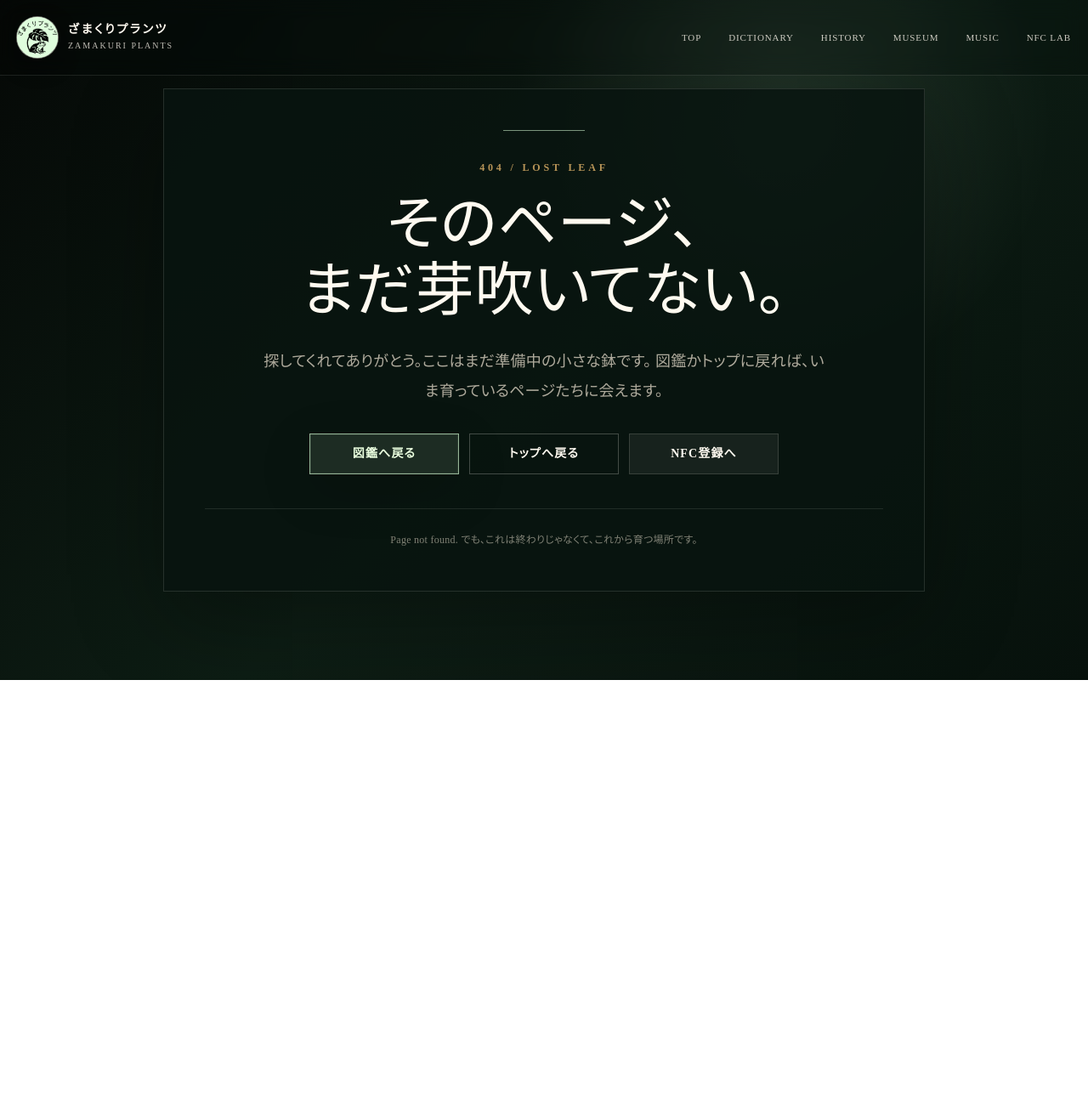
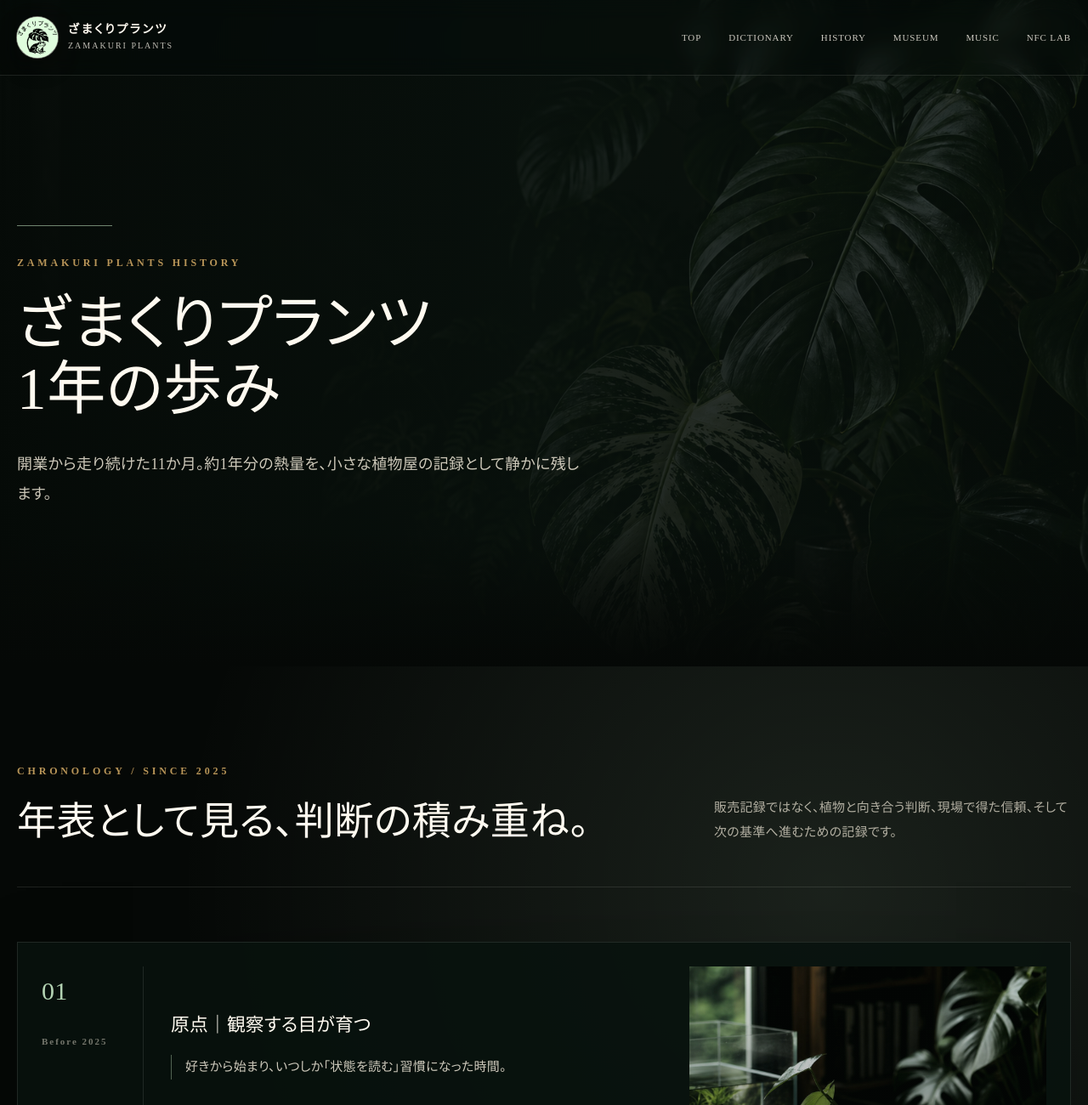
Before and after one commit to kumag36/aroid-nfc, a Next.js app: page /history in a window 1280 px wide. Before the commit this address had no page. Shown: the top 1300 px of the page at 85% size. Before the commit the page ends 800 px from the top, so only its background shows below. Built offline with nearby package versions, Linux system fonts and the light colour scheme.

Commit message:
Add standalone history page

```diff
--- a/app/components/BrandHeader.tsx
+++ b/app/components/BrandHeader.tsx
@@ -4,7 +4,7 @@ import Link from 'next/link'
 const navItems = [
   { href: '/', label: 'TOP' },
   { href: '/dictionary', label: 'DICTIONARY' },
-  { href: '/#history', label: 'HISTORY' },
+  { href: '/history', label: 'HISTORY' },
   { href: '/museum', label: 'MUSEUM' },
   { href: '/music', label: 'MUSIC' },
   { href: '/nfc/verify', label: 'NFC LAB' },
--- /dev/null
+++ b/app/history/page.tsx
@@ -0,0 +1,167 @@
+import Image from 'next/image'
+import Link from 'next/link'
+import BrandHeader from '@/app/components/BrandHeader'
+
+const history = [
+  {
+    period: 'Before 2025',
+    title: '原点｜観察する目が育つ',
+    image: '/history/origin.jpg',
+    lead: '好きから始まり、いつしか「状態を読む」習慣になった時間。',
+    text: `メダカ、観賞魚、爬虫類、昆虫、タランチュラ。ジャンルは違っても、向き合っていたのはいつも「生きているものの変化」でした。
+
+水、温度、光、餌、環境。少しの違いで状態が変わる。その理由を見つけることが、遊びであり、学びでもありました。`,
+  },
+  {
+    period: 'Immersion',
+    title: 'モンステラへの没入',
+    image: '/history/plants.jpg',
+    lead: '希少品種を集めるだけではなく、違いを見分ける段階へ。',
+    text: `タイコンステレーション、ホワイトタイガー、イエローマリリン、ホワイトモンスター。希少な名前に触れるほど、品種名だけでは語れない個体差が見えてきました。
+
+斑の入り方、葉の厚み、節間、根の強さ、展開の癖。美しさは一枚の写真ではなく、育つ過程の中にあります。`,
+  },
+  {
+    period: 'Opening / 0 Month',
+    title: 'ざまくりプランツ始動',
+    image: '/history/opening.jpg',
+    lead: '神奈川県座間市、平屋の軒先から始まった小さな植物屋。',
+    text: `大きな店舗も、派手な看板も、過剰な在庫もない。最初にあったのは、確実に良いと思える株だけを届けたいという判断でした。
+
+小さく始めることは、妥協ではありません。仕入れ、管理、手渡し、説明。その一つひとつに目が届く大きさで始めることを選びました。`,
+  },
+  {
+    period: 'Event / 3 Months',
+    title: 'イベント出店で、現場に立つ',
+    image: '/history/event.jpg',
+    lead: '画面越しではなく、実物を見てもらうことで信頼を積み上げる。',
+    text: `最初に選んだのは、ネットだけで完結する販売ではなく、実際に見て、触れて、納得してもらう現場でした。
+
+葉の質感、根の状態、斑の入り方。言葉だけでは伝わらない情報が、目の前の株にはあります。`,
+  },
+  {
+    period: 'Asia / 9 Months',
+    title: '海外との接点、基準が上がる',
+    image: '/history/overseas.jpg',
+    lead: 'タイ、中国、ベトナム。熱量の高い現場に触れ、扱う覚悟を更新する。',
+    text: `アジアを代表するナーセリーや、世界中のマニアが集まる流通の現場。そこには、想像以上のスピードと熱量がありました。
+
+入ってくる株のレベル、選別の基準、情報の流れ。希少性だけに流されず、本物として扱うためには、見る目も管理もさらに上げる必要がある。`,
+  },
+]
+
+export const metadata = {
+  title: 'History | ZAMAKURI.JP',
+  description: 'ざまくりプランツの開業からの歩みを記録する年表ページ。',
+}
+
+export default function HistoryPage() {
+  return (
+    <main className="min-h-screen bg-[#050806] text-[#fffaf0] [font-family:'Yu_Mincho','Hiragino_Mincho_ProN','Noto_Serif_JP',serif]">
+      <BrandHeader />
+
+      <section className="relative min-h-[82vh] overflow-hidden bg-[#08100c] px-5 pb-20 pt-32 md:pt-40">
+        <Image
+          src="/history/hero-botanical.png"
+          alt=""
+          fill
+          priority
+          className="object-cover opacity-[0.42] saturate-[0.9]"
+          sizes="100vw"
+        />
+        <div className="absolute inset-0 bg-[linear-gradient(90deg,rgba(5,10,7,0.97)_0%,rgba(8,16,12,0.84)_48%,rgba(8,16,12,0.34)_100%)]" />
+        <div className="absolute inset-x-0 bottom-0 h-40 bg-gradient-to-t from-[#050806] to-transparent" />
+
+        <div className="relative z-10 mx-auto flex min-h-[68vh] max-w-7xl flex-col justify-center">
+          <div className="mb-8 h-px w-28 bg-[#d9ffd8]/50" />
+          <p className="mb-5 text-xs font-semibold tracking-[0.32em] text-[#b89558]">
+            ZAMAKURI PLANTS HISTORY
+          </p>
+          <h1 className="max-w-5xl text-[clamp(2.6rem,6.4vw,6.2rem)] font-medium leading-[1.08] tracking-normal">
+            ざまくりプランツ
+            <span className="block">1年の歩み</span>
+          </h1>
+          <p className="mt-8 max-w-2xl text-[15px] leading-8 text-[#eee7d7]/85 md:text-lg md:leading-9">
+            開業から走り続けた11か月。約1年分の熱量を、小さな植物屋の記録として静かに残します。
+          </p>
+        </div>
+      </section>
+
+      <section className="relative overflow-hidden px-5 py-20 md:py-28">
+        <div className="absolute inset-0 bg-[radial-gradient(circle_at_76%_10%,rgba(217,255,216,0.10),transparent_30%)]" />
+        <div className="relative mx-auto max-w-7xl">
+          <div className="mb-16 grid gap-8 border-b border-[#fffaf0]/10 pb-12 md:grid-cols-[1fr_420px] md:items-end">
+            <div>
+              <p className="mb-5 text-xs font-semibold tracking-[0.32em] text-[#b89558]">
+                CHRONOLOGY / SINCE 2025
+              </p>
+              <h2 className="max-w-4xl text-[clamp(2.2rem,5vw,5rem)] font-medium leading-tight">
+                年表として見る、判断の積み重ね。
+              </h2>
+            </div>
+            <p className="text-[15px] leading-8 text-[#eee7d7]/72">
+              販売記録ではなく、植物と向き合う判断、現場で得た信頼、そして次の基準へ進むための記録です。
+            </p>
+          </div>
+
+          <div className="grid gap-6">
+            {history.map((item, index) => (
+              <article
+                key={item.title}
+                className="group grid gap-8 border border-[#fffaf0]/10 bg-[#07120d]/86 p-5 shadow-[0_28px_90px_rgba(0,0,0,0.22)] transition duration-300 hover:border-[#d9ffd8]/30 md:grid-cols-[120px_minmax(0,1fr)_420px] md:items-stretch md:p-7"
+              >
+                <div className="flex items-start justify-between gap-4 border-b border-[#fffaf0]/10 pb-5 md:block md:border-b-0 md:border-r md:pb-0 md:pr-7">
+                  <p className="text-3xl font-medium leading-none text-[#d9ffd8]/82">
+                    {String(index + 1).padStart(2, '0')}
+                  </p>
+                  <p className="mt-1 text-[11px] font-semibold tracking-[0.18em] text-[#eee7d7]/48 md:mt-5">
+                    {item.period}
+                  </p>
+                </div>
+
+                <div className="flex flex-col justify-center md:py-3">
+                  <h3 className="text-[clamp(1.55rem,3vw,2.5rem)] font-medium leading-tight text-[#fffaf0]">
+                    {item.title}
+                  </h3>
+                  <p className="mt-5 border-l border-[#d9ffd8]/35 pl-4 text-[15px] leading-8 text-[#eee7d7]/86">
+                    {item.lead}
+                  </p>
+                  <p className="mt-6 whitespace-pre-line text-[15px] leading-8 text-[#d8d0bf]/72">
+                    {item.text}
+                  </p>
+                </div>
+
+                <div className="relative min-h-[260px] overflow-hidden bg-[#102018] md:min-h-[360px]">
+                  <Image
+                    src={item.image}
+                    alt={item.title}
+                    fill
+                    className="object-cover opacity-[0.86] saturate-[0.8] contrast-[1.04] transition duration-700 group-hover:scale-[1.03]"
+                    sizes="(min-width: 768px) 34vw, 100vw"
+                  />
+                  <div className="absolute inset-0 bg-[linear-gradient(180deg,rgba(5,8,6,0.02),rgba(5,8,6,0.42))]" />
+                </div>
+              </article>
+            ))}
+          </div>
+        </div>
+      </section>
+
+      <section className="border-t border-[#fffaf0]/10 bg-[#f7fbf1] px-5 py-16 text-[#191a15] md:py-20">
+        <div className="mx-auto flex max-w-7xl flex-col gap-5 sm:flex-row sm:items-center sm:justify-between">
+          <p className="max-w-2xl text-[15px] leading-8 text-[#665f55]">
+            ここから、図鑑とNFC個体管理へ。品種の知識と、一株ごとの履歴をつなげていきます。
+          </p>
+          <div className="flex flex-wrap gap-3">
+            <Link href="/dictionary" className="inline-flex min-h-11 min-w-40 items-center justify-center border border-[#191a15] bg-[#191a15] px-5 text-xs font-semibold tracking-[0.18em] text-[#fffaf0]">
+              図鑑を見る
+            </Link>
+            <Link href="/" className="inline-flex min-h-11 min-w-40 items-center justify-center border border-[#191a15]/18 px-5 text-xs font-semibold tracking-[0.18em] text-[#191a15]">
+              トップへ戻る
+            </Link>
+          </div>
+        </div>
+      </section>
+    </main>
+  )
+}
```
